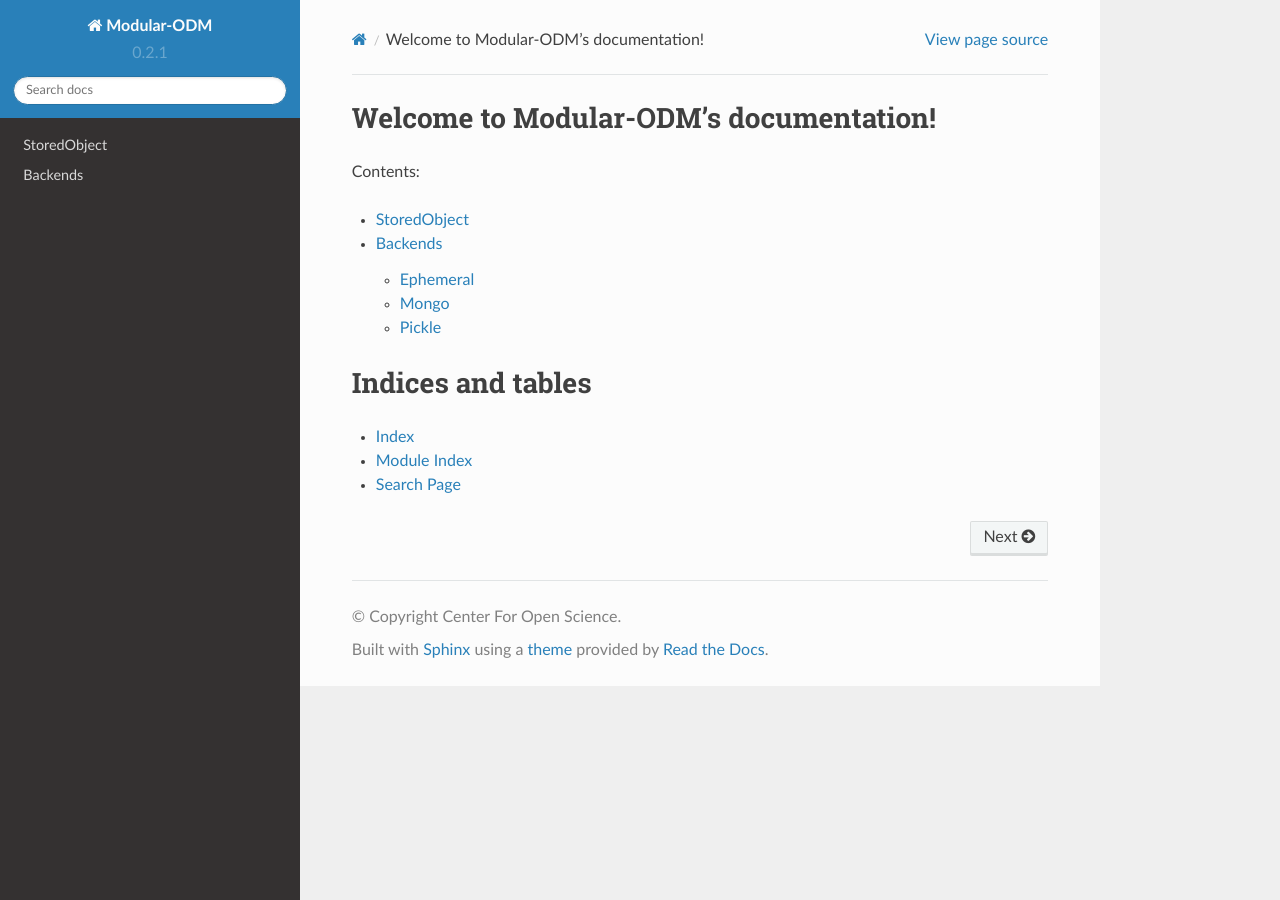
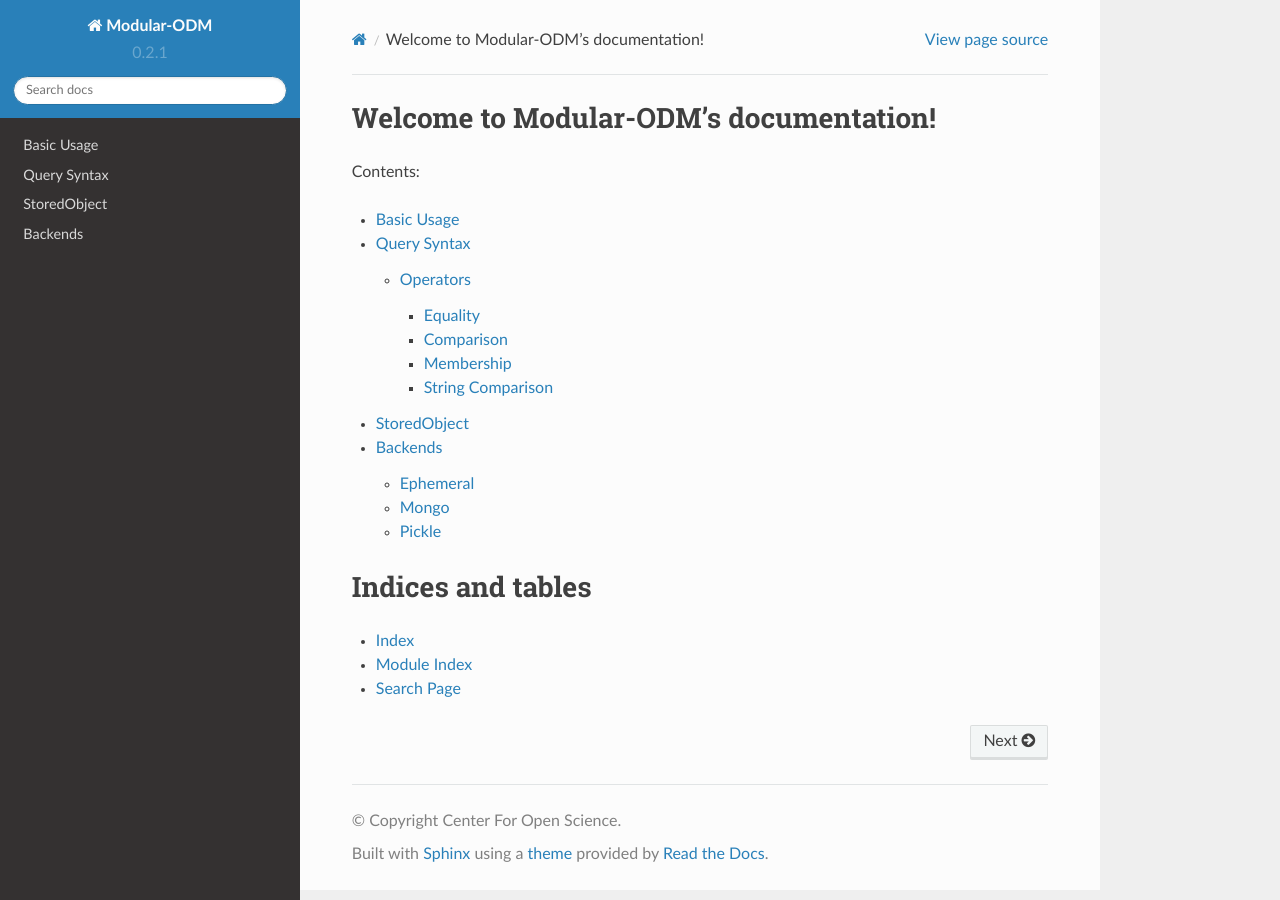
Before and after one commit to cos-archives/modular-odm, a Sphinx documentation site: the page built from docs/index.rst, in a window 1280 px wide. Built offline with Sphinx 7.4.7 and the Read the Docs theme 2.0.0, drawn with Linux system fonts in a browser that asks for light colours.

Commit message:
Continue fleshing out docs

```diff
--- /dev/null
+++ b/docs/basic_usage.rst
@@ -0,0 +1,6 @@
+.. basic_usage:
+
+Basic Usage
+===========
+
+<todo>
--- a/docs/index.rst
+++ b/docs/index.rst
@@ -9,8 +9,10 @@ Welcome to Modular-ODM's documentation!
 Contents:
 
 .. toctree::
-    :maxdepth: 2
+    :maxdepth: 3
 
+    basic_usage
+    query_syntax
     storedobject
     backends
 
```
Also changed, not shown: docs/query_syntax.rst (added, +58 -0 lines).
